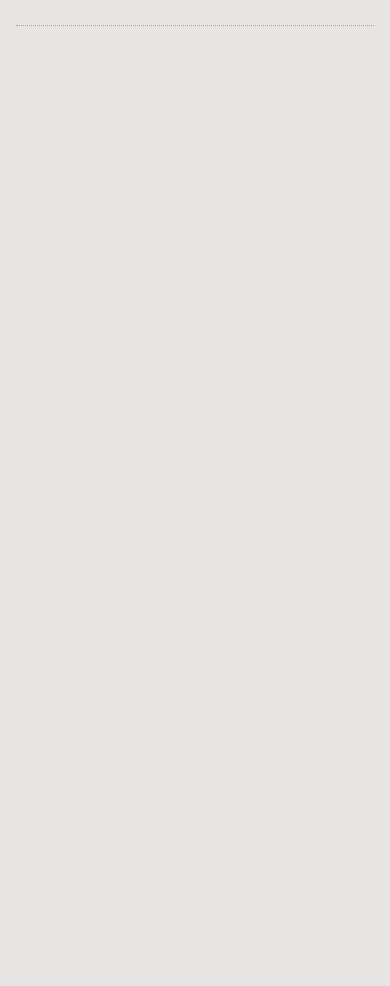
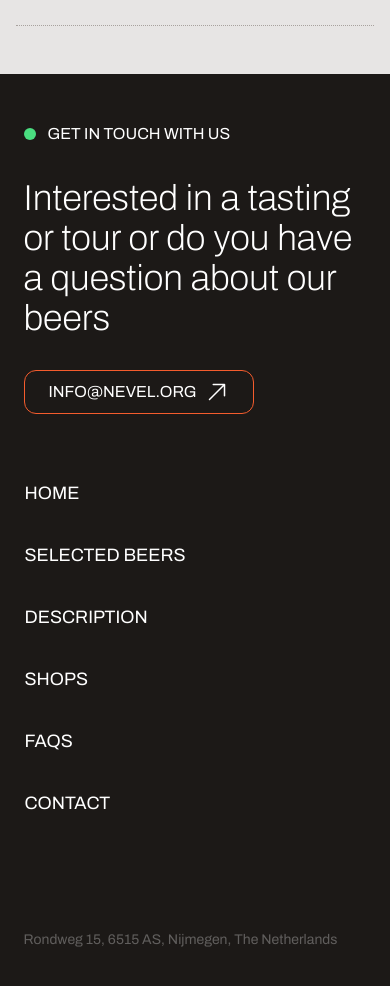
Before and after one commit to iHonu/framer-mini, a Next.js app: page / in a window 390 px wide. Shown: the part 4706-5692 px from the top of the page. Before the commit the page ends 4780 px from the top, so only its background shows below. Built offline with nearby package versions, Linux system fonts and the light colour scheme.

Commit message:
add footer

```diff
--- a/src/app/page.tsx
+++ b/src/app/page.tsx
@@ -5,6 +5,7 @@ import { Intro } from '../components/Intro';
 import { SelectedBeers } from '../components/SelectedBeers';
 import { Shops } from '../components/Shops';
 import { FAQs } from '../components/FAQs';
+import { Footer } from '../components/Footer';
 
 export default function Home() {
   return (
@@ -16,6 +17,7 @@ export default function Home() {
       <Shops />
       <Details />
       <FAQs />
+      <Footer />
     </>
   );
 }
--- /dev/null
+++ b/src/components/Footer.tsx
@@ -0,0 +1,63 @@
+import { navItems } from '@/data/navItems';
+import { Button } from '@/components/ui/Button';
+
+export const Footer = () => {
+  return (
+    <footer className="bg-stone-900 text-white">
+      <div className="container">
+        <div className="section ">
+          <div className="flex items-center gap-3">
+            <div className="size-3 rounded-full bg-green-400"></div>
+            <span className="uppercase">Get in touch with us </span>
+          </div>
+          <div>
+            <div className="md:grid md:grid-cols-3 md:items-center">
+              <div className="md:col-span-2">
+                <h2 className="text-4xl md:text-7xl lg:text-8xl mt-8 font-extralight">
+                  Interested in a tasting or tour or do you have a question
+                  about our beers
+                </h2>
+                <Button
+                  variant="secondary"
+                  className="mt-8"
+                  iconRight={
+                    <svg
+                      xmlns="http://www.w3.org/2000/svg"
+                      fill="none"
+                      viewBox="0 0 24 24"
+                      strokeWidth="1.5"
+                      stroke="currentColor"
+                      className="size-6"
+                    >
+                      <path
+                        strokeLinecap="round"
+                        strokeLinejoin="round"
+                        d="m4.5 19.5 15-15m0 0H8.25m11.25 0v11.25"
+                      />
+                    </svg>
+                  }
+                >
+                  info@nevel.org
+                </Button>
+              </div>
+              <div>
+                <nav className="flex flex-col md:items-end gap-8 mt-16 md:mt-0 ">
+                  {navItems.map(({ href, label }) => (
+                    <a key={label} href={href}>
+                      <Button variant="text" className="text-lg">
+                        {label}
+                      </Button>
+                    </a>
+                  ))}
+                </nav>
+              </div>
+            </div>
+          </div>
+        </div>
+        <p className="py-16 text-white/30 text-sm">
+          Rondweg 15, 6515 AS, Nijmegen, The Netherlands
+        </p>
+      </div>
+    </footer>
+  );
+};
--- /dev/null
+++ b/src/data/navItems.ts
@@ -0,0 +1,8 @@
+export const navItems = [
+  { href: '#', label: 'Home' },
+  { href: '#', label: 'Selected Beers' },
+  { href: '#', label: 'Description' },
+  { href: '#', label: 'Shops' },
+  { href: '#', label: 'FAQs' },
+  { href: '#', label: 'Contact' },
+];
--- a/tailwind.config.ts
+++ b/tailwind.config.ts
@@ -11,43 +11,43 @@ export default {
     screens: {
       sm: '375px',
       md: '768px',
-  		lg: '960px',
-  		xl: '1200px'
+      lg: '1200px',
     },
     extend: {
       colors: {
         'red-orange': {
-  				'500': 'color-mix(in srgb, theme(colors.red.500) 50%, theme(colors.orange.500) 50%)'
+          '500':
+            'color-mix(in srgb, theme(colors.red.500) 50%, theme(colors.orange.500) 50%)',
         },
         background: 'hsl(var(--background))',
         foreground: 'hsl(var(--foreground))',
         card: {
           DEFAULT: 'hsl(var(--card))',
-  				foreground: 'hsl(var(--card-foreground))'
+          foreground: 'hsl(var(--card-foreground))',
         },
         popover: {
           DEFAULT: 'hsl(var(--popover))',
-  				foreground: 'hsl(var(--popover-foreground))'
+          foreground: 'hsl(var(--popover-foreground))',
         },
         primary: {
           DEFAULT: 'hsl(var(--primary))',
-  				foreground: 'hsl(var(--primary-foreground))'
+          foreground: 'hsl(var(--primary-foreground))',
         },
         secondary: {
           DEFAULT: 'hsl(var(--secondary))',
-  				foreground: 'hsl(var(--secondary-foreground))'
+          foreground: 'hsl(var(--secondary-foreground))',
         },
         muted: {
           DEFAULT: 'hsl(var(--muted))',
-  				foreground: 'hsl(var(--muted-foreground))'
+          foreground: 'hsl(var(--muted-foreground))',
         },
         accent: {
           DEFAULT: 'hsl(var(--accent))',
-  				foreground: 'hsl(var(--accent-foreground))'
+          foreground: 'hsl(var(--accent-foreground))',
         },
         destructive: {
           DEFAULT: 'hsl(var(--destructive))',
-  				foreground: 'hsl(var(--destructive-foreground))'
+          foreground: 'hsl(var(--destructive-foreground))',
         },
         border: 'hsl(var(--border))',
         input: 'hsl(var(--input))',
@@ -57,11 +57,11 @@ export default {
           '2': 'hsl(var(--chart-2))',
           '3': 'hsl(var(--chart-3))',
           '4': 'hsl(var(--chart-4))',
-  				'5': 'hsl(var(--chart-5))'
-  			}
+          '5': 'hsl(var(--chart-5))',
+        },
       },
       fontFamily: {
-  			archivo: 'var(--font-archivo)'
+        archivo: 'var(--font-archivo)',
       },
       container: {
         center: true,
@@ -69,15 +69,14 @@ export default {
           DEFAULT: '1rem',
           md: '2rem',
           lg: '4rem',
-  				xl: '5rem'
-  			}
+        },
       },
       borderRadius: {
         lg: 'var(--radius)',
         md: 'calc(var(--radius) - 2px)',
-  			sm: 'calc(var(--radius) - 4px)'
-  		}
-  	}
+        sm: 'calc(var(--radius) - 4px)',
       },
-  plugins: [require("tailwindcss-animate")],
+    },
+  },
+  plugins: [require('tailwindcss-animate')],
 } satisfies Config;
```
Lines whose indentation alone changed are shown as unchanged.
